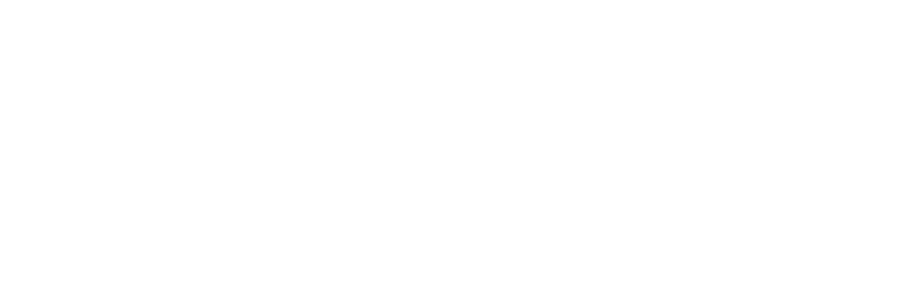
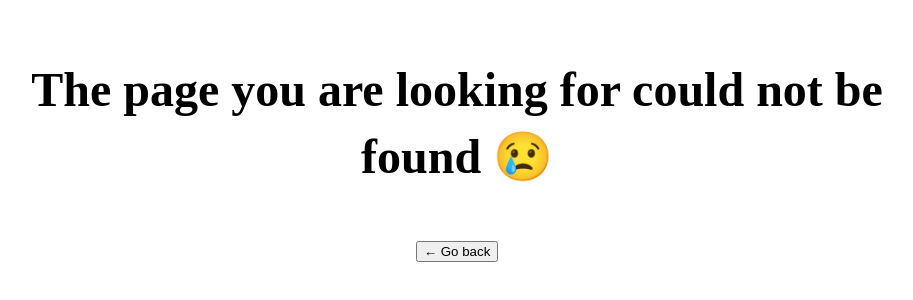
Before and after one commit to alvaroiporre/Hotel-React, a React (Vite) app: page / in a window 1280 px wide. Before the commit this address had no page. Shown: the part 342-642 px from the top of the page, without its empty margins (183-1096 px from the left). Built offline with nearby package versions, Linux system fonts and the light colour scheme; the HTML template or start-up script is replaced by a standard one; a web font is replaced by a local one.

Commit message:
Add routes

```diff
--- a/src/App.tsx
+++ b/src/App.tsx
@@ -6,6 +6,7 @@
 import Settings from "./pages/Settings";
 import Account from "./pages/Account";
 import Login from "./pages/Login";
+import PageNotFound from "./pages/PageNotFound";
 const App = () => {
   return (
     <BrowserRouter>
@@ -17,6 +18,7 @@
         <Route path='settings' element={<Settings />}/>
         <Route path='account' element={<Account />}/>
         <Route path='login' element={<Login />}/>
+        <Route path='*' element={<PageNotFound />}/>
       </Routes>
     </BrowserRouter>
   );
```
